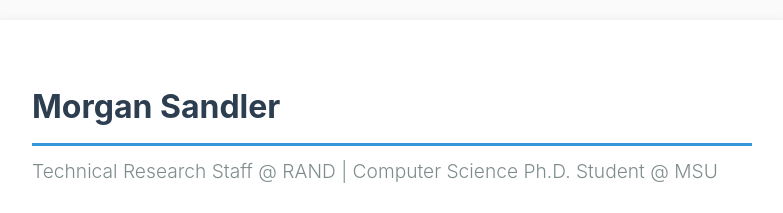
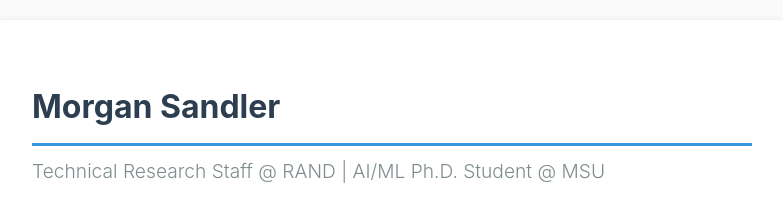
Before and after one commit to morganlee123/webpresence, a plain HTML site: page index.html in a window 1280 px wide. Shown: the top 213 px of the page, without its empty margins (248-1031 px from the left). Drawn offline with Linux system fonts and the light colour scheme.

Commit message:
Update index.html

```diff
--- a/index.html
+++ b/index.html
@@ -103,7 +103,7 @@
 <body>
     <div class="container">
         <h1>Morgan Sandler</h1>
-        <div class="subtitle">Technical Research Staff @ RAND | Computer Science Ph.D. Student @ MSU</div>
+        <div class="subtitle">Technical Research Staff @ RAND | AI/ML Ph.D. Student @ MSU</div>
 
         <div class="bio">
             <p>Morgan Sandler is a Technical Policy Analyst in RAND Corporation's Engineering and Applied Sciences Department, specializing in science and technology policy and national security applications. His research spans chemical and biological threat mitigation, AI-enabled non-proliferation analysis, nation-state technology competition on connected and autonomous vehicles, responsible AI use in high-conflict scenarios, biosecurity risk assessment, and benchmarking LLM legal reasoning abilities.</p>
```
